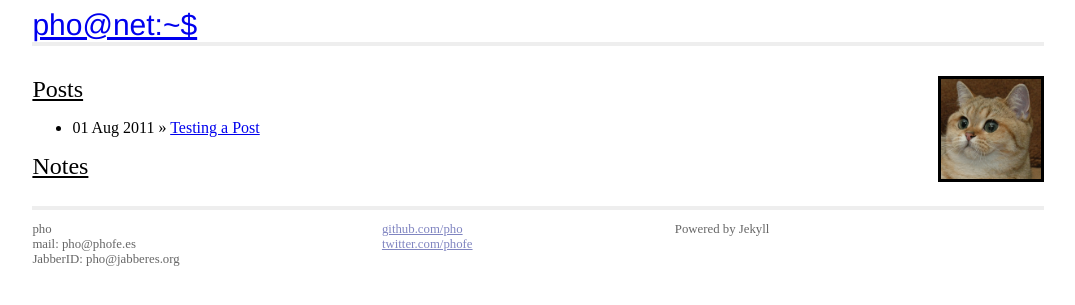
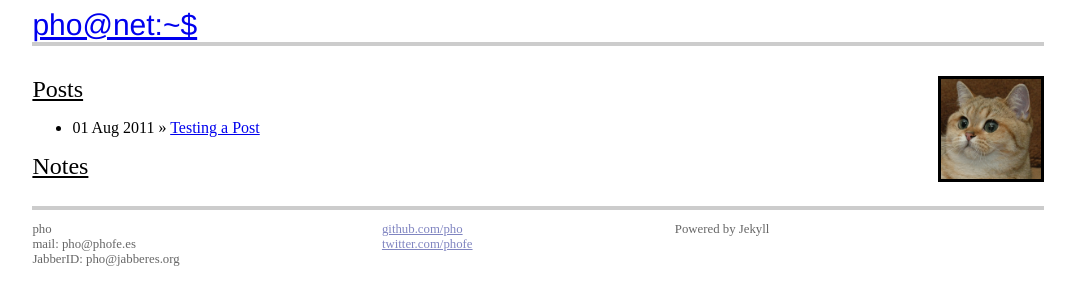
Before and after one commit to pho/blog, a Jekyll site: the page built from index.html, in a window 1280 px wide. Shown: the top 305 px of the page, without its empty margins (102-1177 px from the left). Built offline with Jekyll 4.4.1, drawn with Linux system fonts in a browser that asks for light colours.

Commit message:
Minor theme changes

```diff
--- a/_layouts/post.html
+++ b/_layouts/post.html
@@ -19,6 +19,9 @@
 <post_title>{{ page.title }}</post_title> - <post_date>{{ page.date | date_to_string }}</post_date>
 <br />
 {{ content }}
+-EOF-
+<br />
+<div style="font-size: 80%; font-decoration: italic">Do you want to comment? Feel free to contact me!</div>
 <div class="footer">
 <div class="contact">
 <p>
--- a/css/main.css
+++ b/css/main.css
@@ -5,7 +5,7 @@
 
 .title {
 	font: 30px helvetica, arial, clean, sans-serif;
-  border-bottom: 4px solid #eee;
+  border-bottom: 4px solid #ccc;
   margin-bottom: 1em;
 }
 
@@ -16,7 +16,7 @@
  .site .footer {
     font-size: 80%;
     color: #666;
-    border-top: 4px solid #eee;
+    border-top: 4px solid #ccc;
     margin-top: 2em;
     overflow: hidden;
   }
```
Also changed, not shown: other parts of _layouts/post.html (+1 -0 lines).
